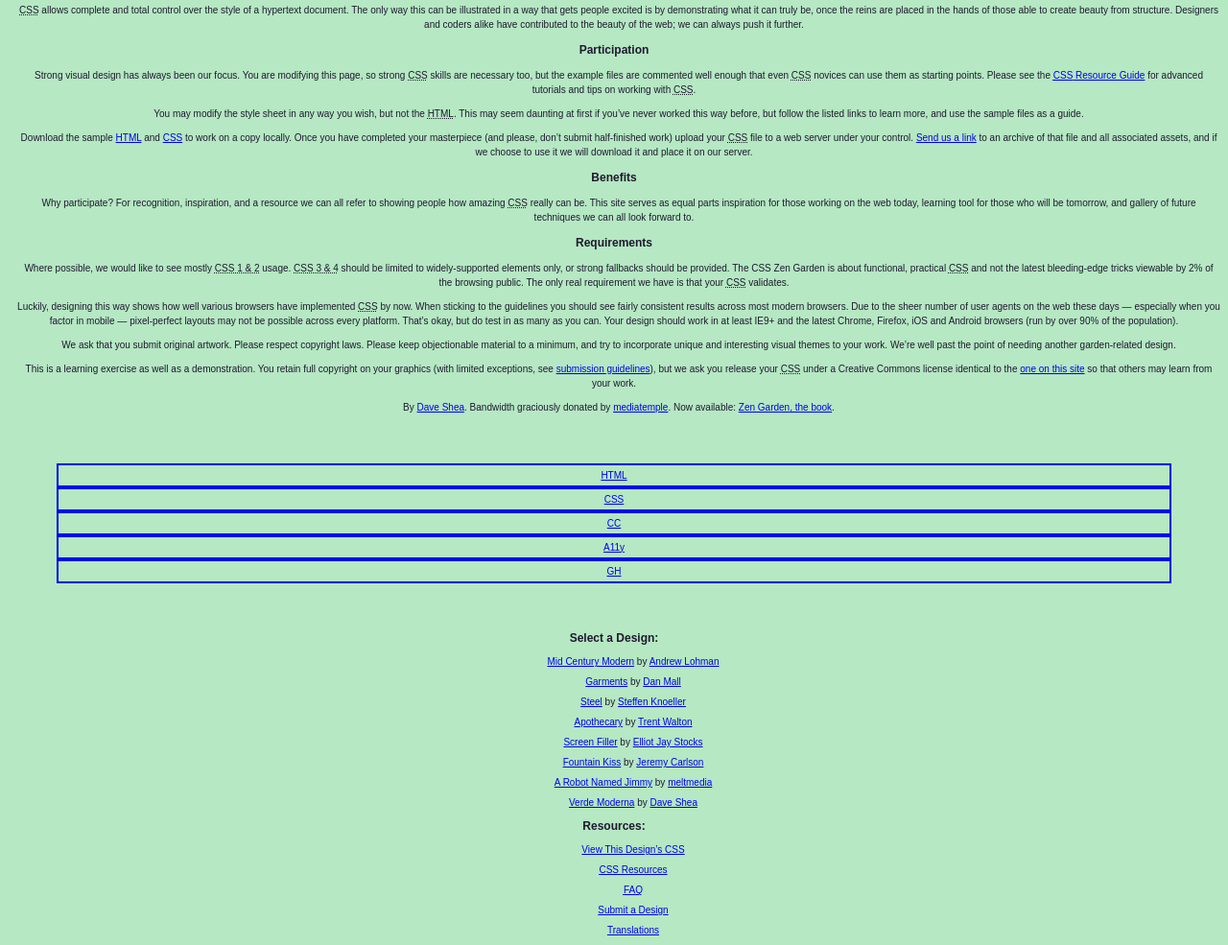
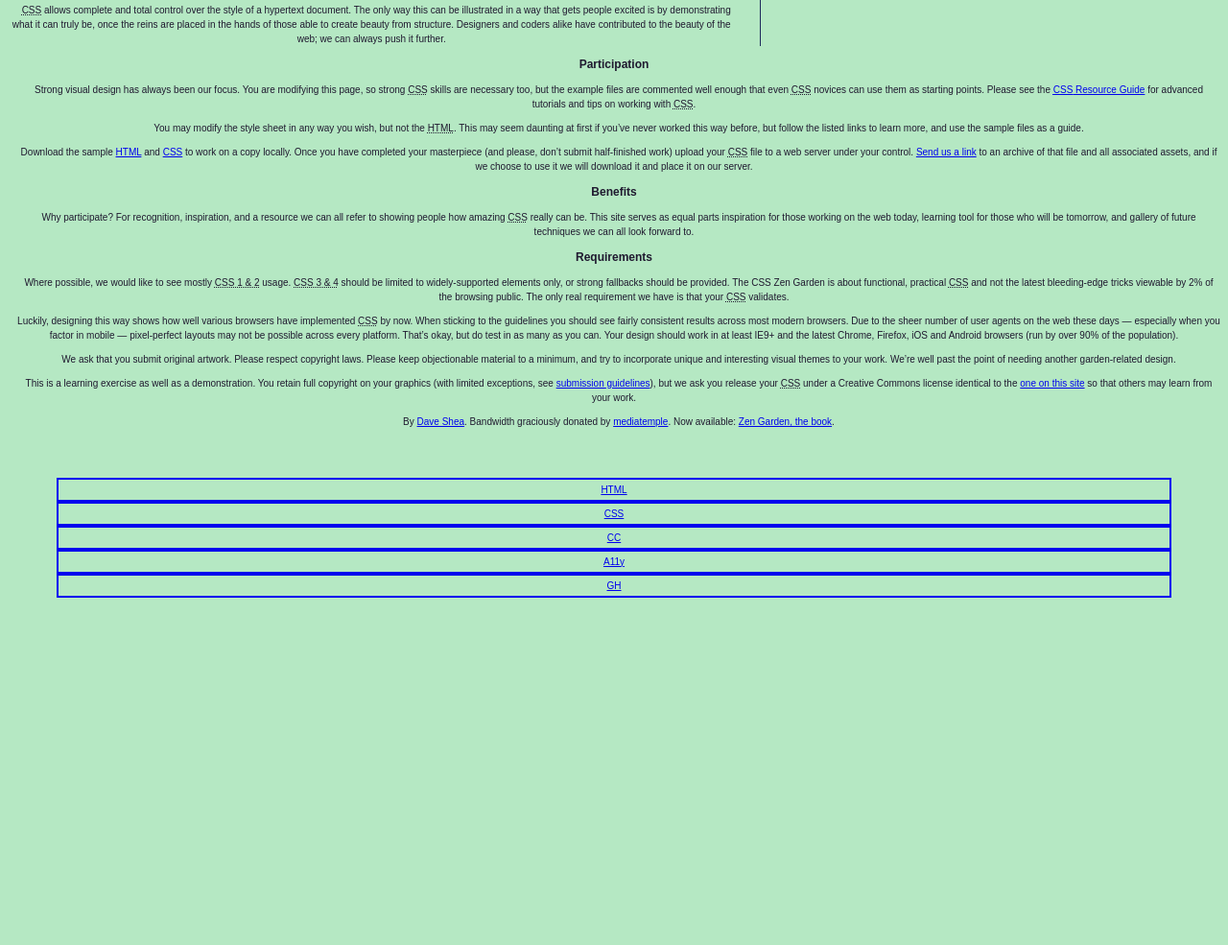
Before and after one commit to SrGonz4gga/html-desenvolve, a plain HTML site: page CSS Zen Garden/index.html in a window 1280 px wide. Shown: the part 633-1618 px from the top of the page at 96% size. After the commit the page ends 1306 px from the top, so only its background shows below. Drawn offline with Linux system fonts and the light colour scheme.

Commit message:
ex_posicionamento

```diff
--- a/CSS Zen Garden/Style.css
+++ b/CSS Zen Garden/Style.css
@@ -68,3 +68,22 @@ footer>a{
 }
 
 abbr {font-variant: 'small-caps';}
+.page-wrapper {
+    position: relative;
+    width: 100%;
+    margin: 0 auto;
+}
+
+.explanation {
+    width: 60%;
+    margin-right: 35%;
+    border-right: 1px solid #1f295c;
+    padding-right: 2%;
+}
+
+.sidebar {
+    position: absolute;
+    top: 560px; /* Após a parte de introdução */
+    left: 62%; /* Após o elemento .explanation */
+    padding: 0 2%;
+}
--- a/CSS Zen Garden/index.html
+++ b/CSS Zen Garden/index.html
@@ -99,56 +99,16 @@
 
 	<aside class="sidebar" role="complementary">
 		<div class="wrapper">
-
 			<div class="design-selection" id="design-selection">
 				<h3 class="select">Select a Design:</h3>
 				<nav role="navigation">
 					<ul>
-					<li>
-						<a href="/221/" class="design-name">Mid Century Modern</a> by						<a href="http://andrewlohman.com/" class="designer-name">Andrew Lohman</a>
-					</li>					<li>
-						<a href="/220/" class="design-name">Garments</a> by						<a href="http://danielmall.com/" class="designer-name">Dan Mall</a>
-					</li>					<li>
-						<a href="/219/" class="design-name">Steel</a> by						<a href="http://steffen-knoeller.de" class="designer-name">Steffen Knoeller</a>
-					</li>					<li>
-						<a href="/218/" class="design-name">Apothecary</a> by						<a href="http://trentwalton.com" class="designer-name">Trent Walton</a>
-					</li>					<li>
-						<a href="/217/" class="design-name">Screen Filler</a> by						<a href="http://elliotjaystocks.com/" class="designer-name">Elliot Jay Stocks</a>
-					</li>					<li>
-						<a href="/216/" class="design-name">Fountain Kiss</a> by						<a href="http://jeremycarlson.com" class="designer-name">Jeremy Carlson</a>
-					</li>					<li>
-						<a href="/215/" class="design-name">A Robot Named Jimmy</a> by						<a href="http://meltmedia.com/" class="designer-name">meltmedia</a>
-					</li>					<li>
-						<a href="/214/" class="design-name">Verde Moderna</a> by						<a href="http://www.mezzoblue.com/" class="designer-name">Dave Shea</a>
-					</li>					</ul>
+						<!-- ... -->
+					</ul>
 				</nav>
 			</div>
-
-
 			<div class="zen-resources" id="zen-resources">
-				<h3 class="resources">Resources:</h3>
-				<ul>
-					<li class="view-css">
-						<a href="style.css" title="View the source CSS file of the currently-viewed design.">
-							View This Design&#8217;s <abbr title="Cascading Style Sheets">CSS</abbr>						</a>
-					</li>
-					<li class="css-resources">
-						<a href="/pages/resources/" title="Links to great sites with information on using CSS.">
-							<abbr title="Cascading Style Sheets">CSS</abbr> Resources						</a>
-					</li>
-					<li class="zen-faq">
-						<a href="/pages/faq/" title="A list of Frequently Asked Questions about the Zen Garden.">
-							<abbr title="Frequently Asked Questions">FAQ</abbr>						</a>
-					</li>
-					<li class="zen-submit">
-						<a href="/pages/submit/" title="Send in your own CSS file.">
-							Submit a Design						</a>
-					</li>
-					<li class="zen-translations">
-						<a href="/pages/translations/" title="View translated versions of this page.">
-							Translations						</a>
-					</li>
-				</ul>
+				<!-- ... -->
 			</div>
 		</div>
 	</aside>
```
